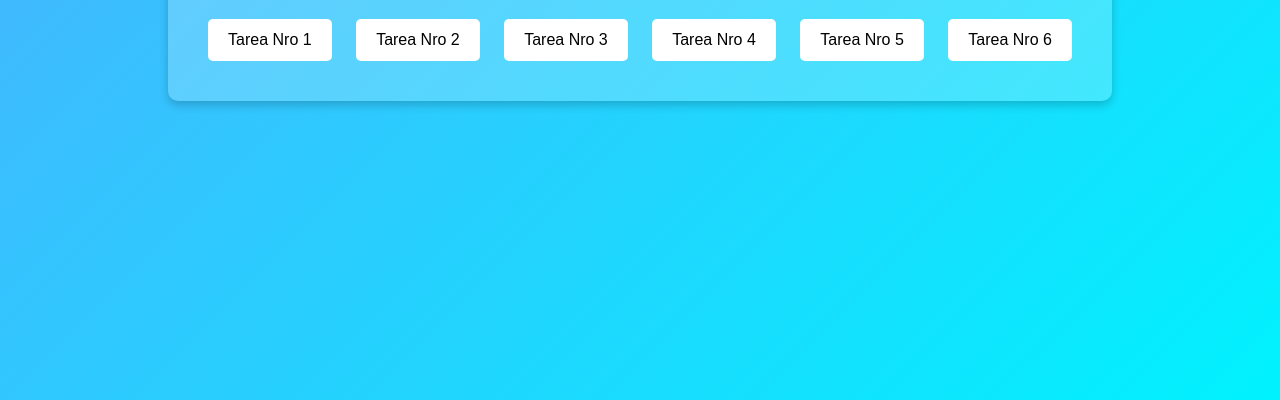
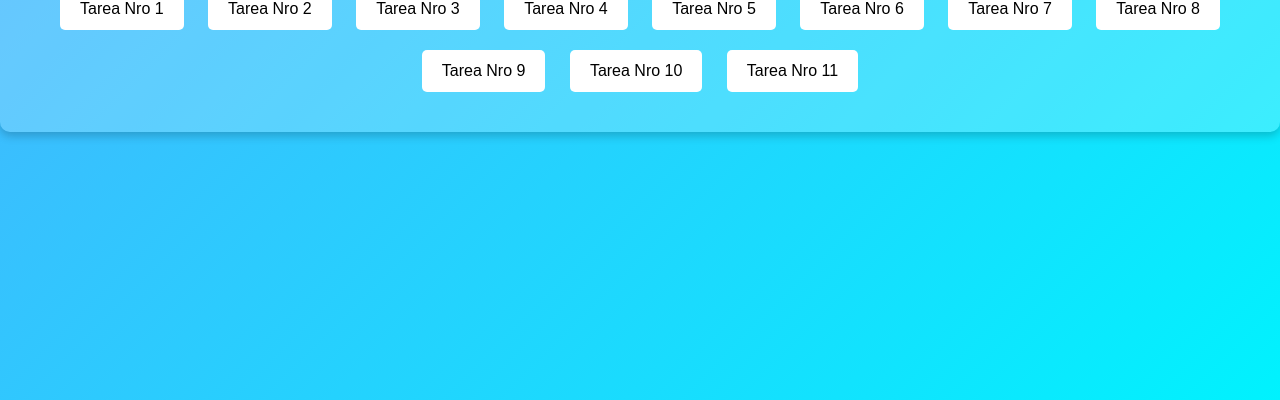
Before and after one commit to aguirre-manuel/plataformas-moviles-entregas, a plain HTML site: page index.html in a window 1280 px wide. Shown: the part 400-800 px from the top of the page. Drawn offline with Linux system fonts and the light colour scheme.

Commit message:
buttons del index pa las nuevas cosas q me olvide

```diff
--- a/index.html
+++ b/index.html
@@ -16,6 +16,11 @@
             <button onclick="location.href='tp-4/index.html'">Tarea Nro 4</button>
             <button onclick="location.href='tp-5/index.html'">Tarea Nro 5</button>
             <button onclick="location.href='tp-6/index.html'">Tarea Nro 6</button>
+            <button onclick="location.href='tp-7/index.html'">Tarea Nro 7</button>
+            <button onclick="location.href='tp-8/index.html'">Tarea Nro 8</button>
+            <button onclick="location.href='tp-9/index.html'">Tarea Nro 9</button>
+            <button onclick="location.href='tp-10/index.html'">Tarea Nro 10</button>
+            <button onclick="location.href='tp-11/index.html'">Tarea Nro 11</button>
         </div>
     </div>
 </body>
```
